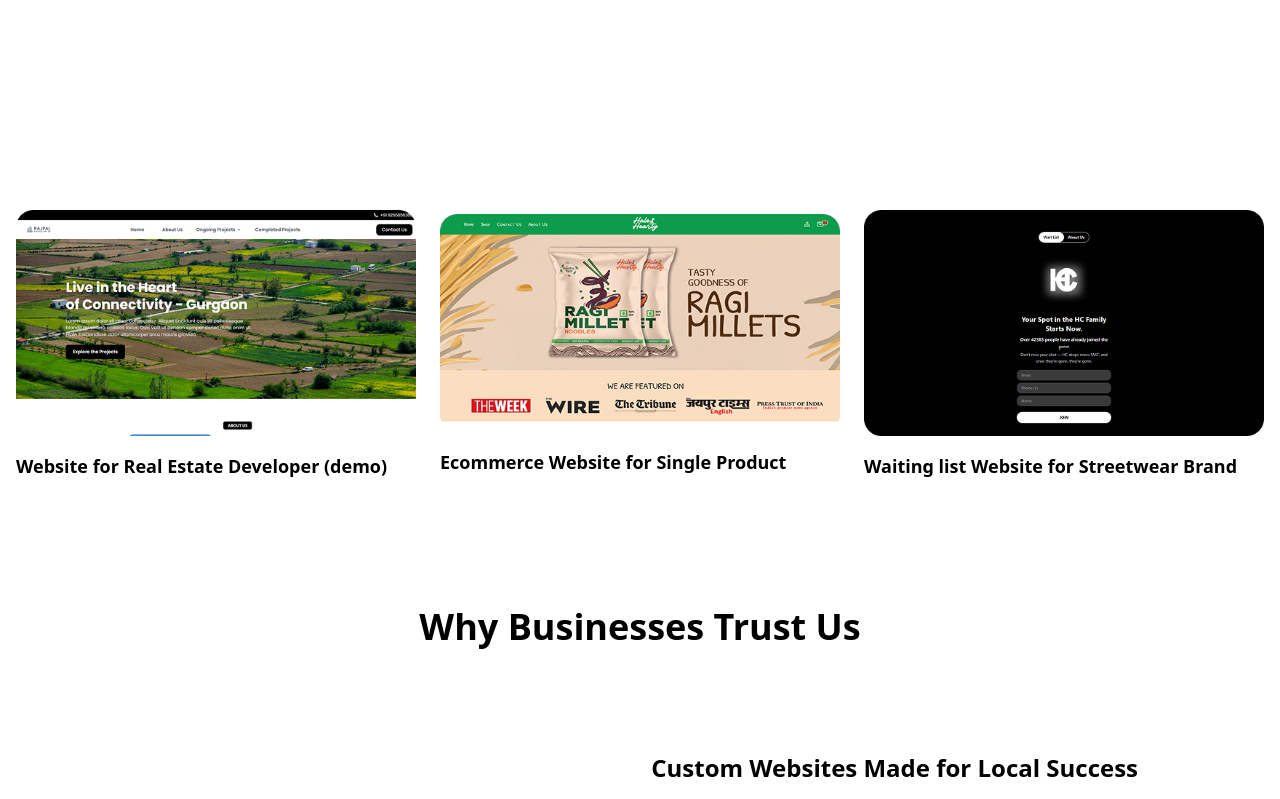
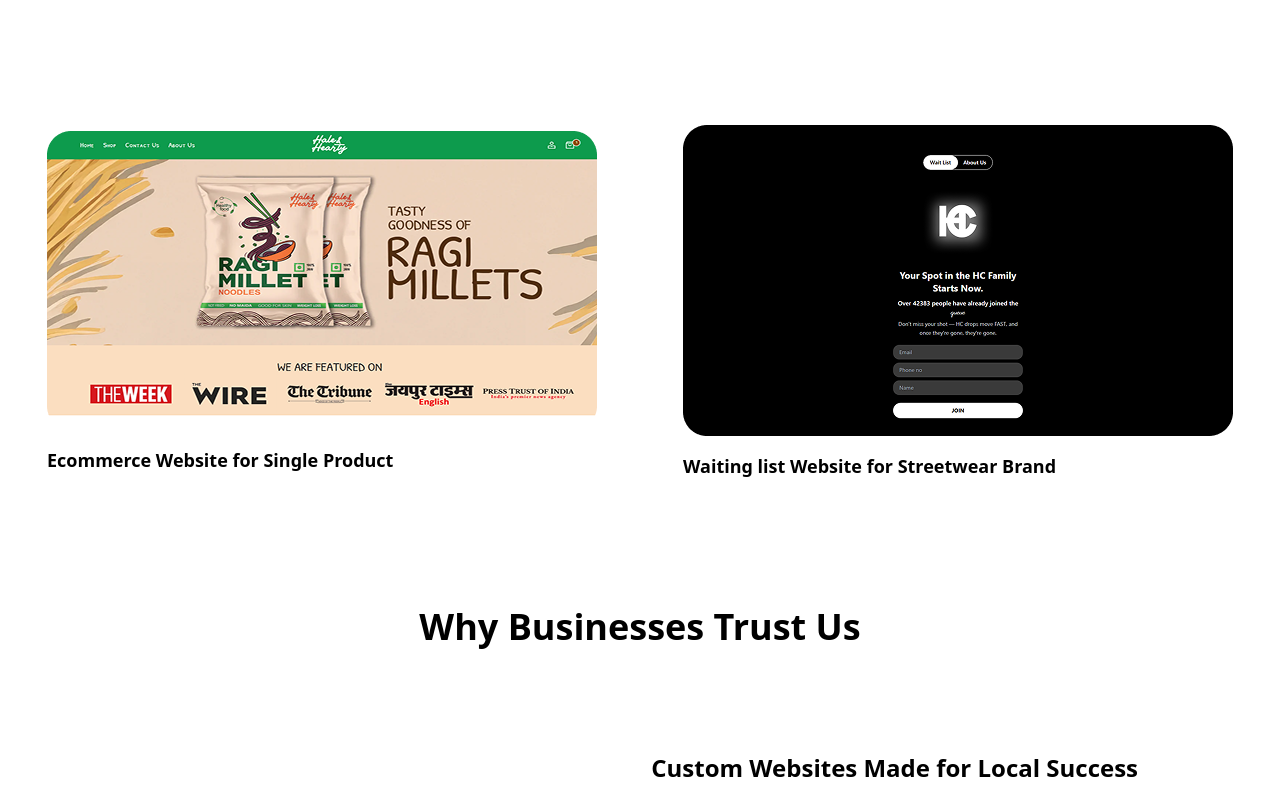
Before and after one commit to sezerz1121/lumiiko, a Next.js app: page / in a window 1280 px wide. Shown: the part 2280-3079 px from the top of the page. Built offline with nearby package versions, Linux system fonts and the light colour scheme.

Commit message:
minor tune

```diff
--- a/src/app/component/Ourwork.js
+++ b/src/app/component/Ourwork.js
@@ -94,11 +94,6 @@
       <div className="h-[80%] w-[80%] md:w-full flex flex-col md:flex-row gap-6 items-center justify-around ">
         {[
           {
-            href: "https://rajpalassociates-fe.vercel.app/",
-            img: "/ourworkrealestate.png",
-            text: "Website for Real Estate Developer (demo)",
-          },
-          {
             href: "https://myhnh.in/",
             img: "/ourworkecommerce.png",
             text: "Ecommerce Website for Single Product",
```
